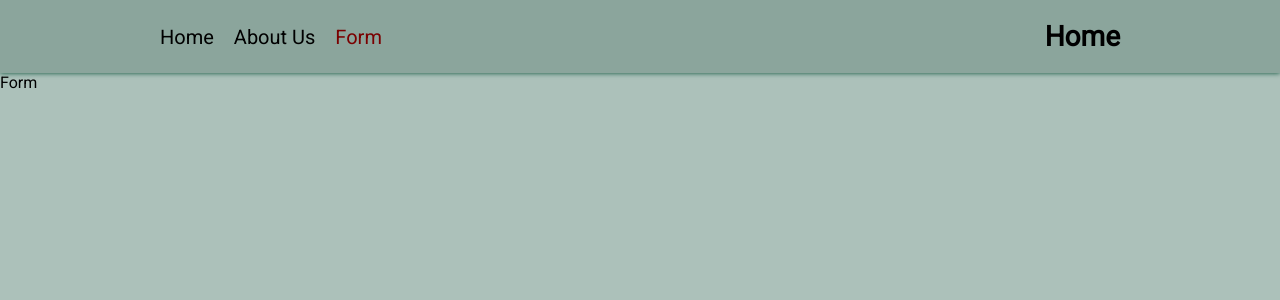
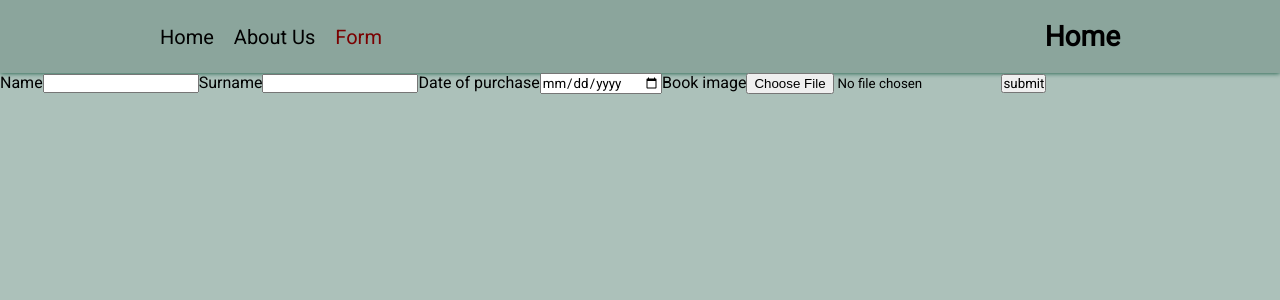
Before and after one commit to Tatiana-312/react2023q1, a React (Vite) app in the folder react-components/: page /form in a window 1280 px wide. Shown: the top 300 px of the page. Built offline with nearby package versions, Linux system fonts and the light colour scheme.

Commit message:
feat: add Form and inputs

```diff
--- /dev/null
+++ b/react-components/src/components/Form/Form.tsx
@@ -0,0 +1,36 @@
+import Input from '../../components/Input/Input';
+import React from 'react';
+
+class Form extends React.Component {
+  nameInput: React.RefObject<HTMLInputElement>;
+  surnameInput: React.RefObject<HTMLInputElement>;
+  dateInput: React.RefObject<HTMLInputElement>;
+  fileInput: React.RefObject<HTMLInputElement>;
+
+  constructor(props: Record<string, never>) {
+    super(props);
+    this.nameInput = React.createRef();
+    this.surnameInput = React.createRef();
+    this.dateInput = React.createRef();
+    this.fileInput = React.createRef();
+  }
+
+  handleSubmit: React.FormEventHandler<HTMLFormElement> = (event) => {
+    event.preventDefault();
+    console.log((this.nameInput.current as HTMLInputElement).value);
+  };
+
+  render() {
+    return (
+      <form onSubmit={this.handleSubmit}>
+        <Input type="text" label="Name" name="name" refer={this.nameInput} />
+        <Input type="text" label="Surname" name="surname" refer={this.surnameInput} />
+        <Input type="date" label="Date of purchase" name="date" refer={this.dateInput} />
+        <Input type="file" label="Book image" name="file" refer={this.fileInput} />
+        <input type="submit" value="submit" />
+      </form>
+    );
+  }
+}
+
+export default Form;
--- /dev/null
+++ b/react-components/src/components/Input/Input.tsx
@@ -0,0 +1,25 @@
+import React from 'react';
+import { InputProps } from './inputProps.interface';
+import classes from './Input.module.css';
+
+class Input extends React.Component<InputProps> {
+  constructor(props: InputProps) {
+    super(props);
+  }
+  render() {
+    return (
+      <label className={classes.label__name}>
+        {this.props.label}
+        <input
+          className={classes.input__name}
+          type={this.props.type}
+          name={this.props.name}
+          ref={this.props.refer}
+          required
+        />
+      </label>
+    );
+  }
+}
+
+export default Input;
--- /dev/null
+++ b/react-components/src/components/Input/inputProps.interface.ts
@@ -0,0 +1,6 @@
+export interface InputProps {
+  type: string;
+  label: string;
+  name: string;
+  refer: React.RefObject<HTMLInputElement>;
+}
--- a/react-components/src/pages/FormPage/FormPage.tsx
+++ b/react-components/src/pages/FormPage/FormPage.tsx
@@ -1,10 +1,15 @@
+import Form from '../../components/Form/Form';
 import React from 'react';
 import classes from './FormPage.module.css';
 
-class Form extends React.Component {
+class FormPage extends React.Component {
   render(): React.ReactNode {
-    return <div className={classes.form__container}>Form</div>;
+    return (
+      <div className={classes.form__container}>
+        <Form />
+      </div>
+    );
   }
 }
 
-export default Form;
+export default FormPage;
```
Also changed, not shown: react-components/src/components/Input/Input.module.css (added).
